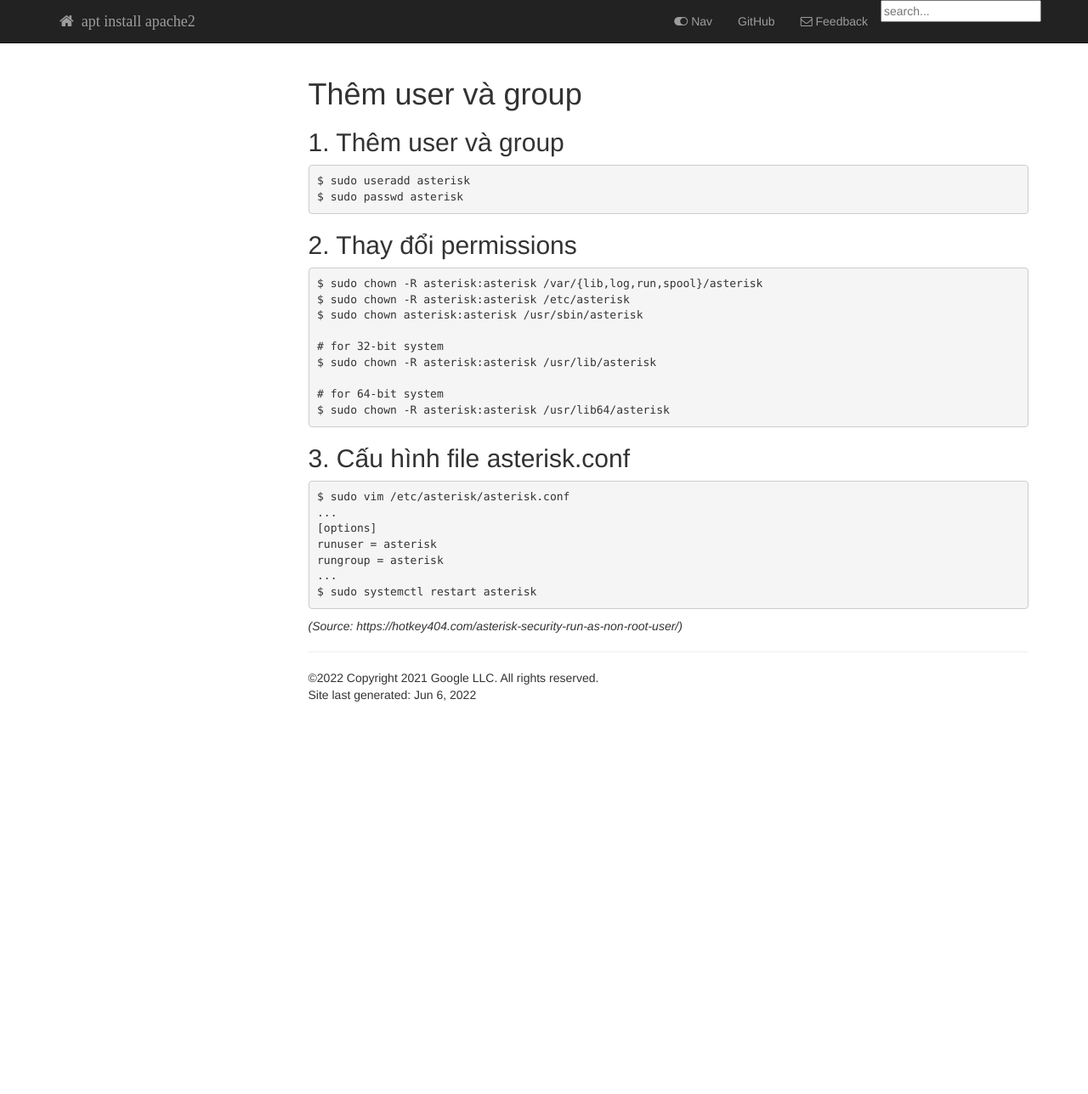
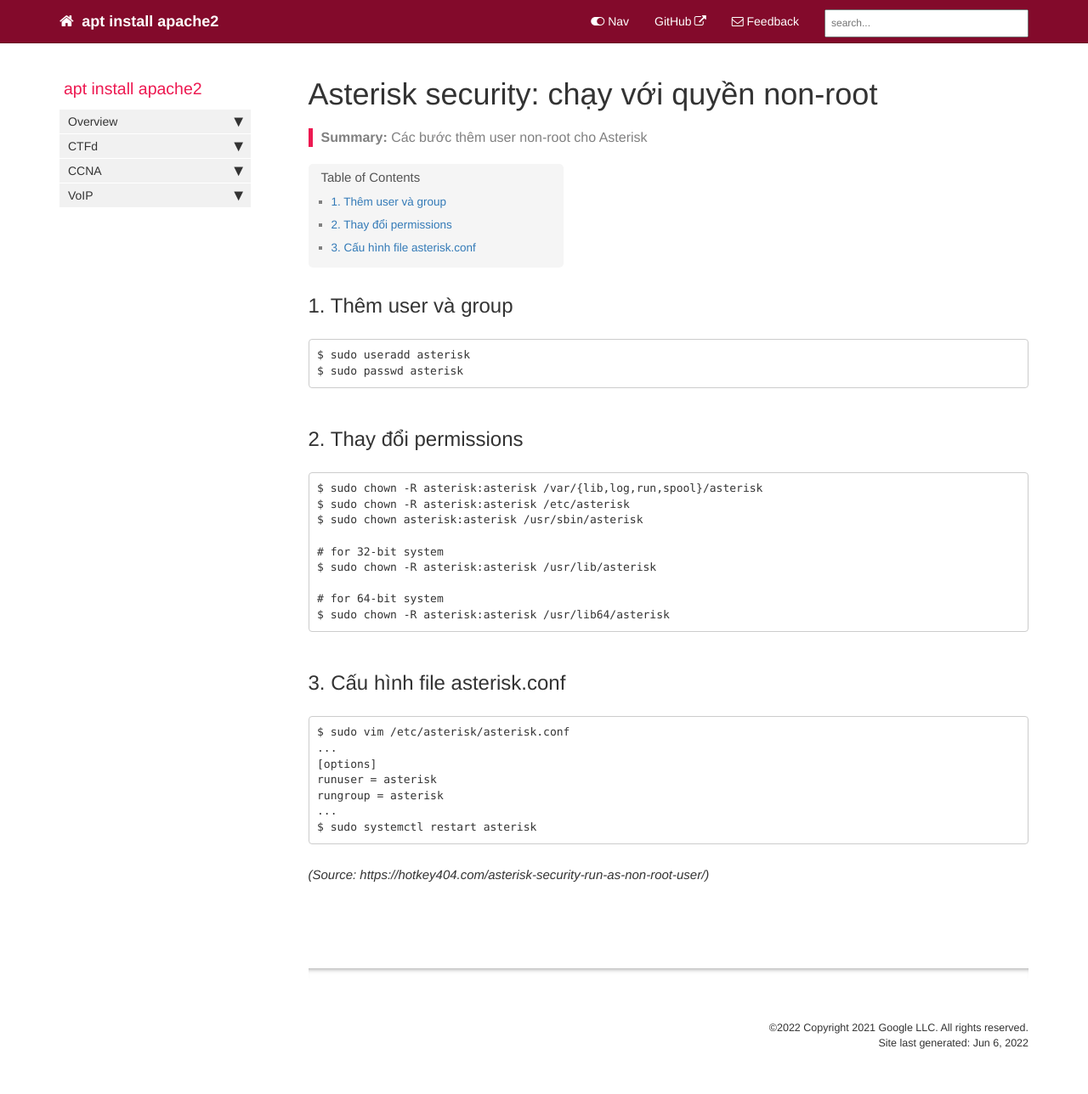
Before and after one commit to aptinstallapache2/aptinstallapache2.github.io, a Jekyll site: the page built from pages/VoIP/asterisk_security_run_as_nonroot_user.md, in a window 1280 px wide. Shown: the whole page at 85% size. Built offline with Jekyll 4.4.1, drawn with Linux system fonts in a browser that asks for light colours; nearby versions of some CDN libraries; library files that are not in the unit come from our copies; comment, search, counter and statistics services are not loaded; our own code applies the rules of GitHub Pages for plain Markdown files; before the commit the page ends 900 px from its top, so only the background shows below that.

Commit message:
Update asterisk_security_run_as_nonroot_user.md

```diff
--- a/pages/VoIP/asterisk_security_run_as_nonroot_user.md
+++ b/pages/VoIP/asterisk_security_run_as_nonroot_user.md
@@ -1,5 +1,5 @@
 ---
-title: Asterisk security: chạy với quyền non-root
+title: "Asterisk security: chạy với quyền non-root"
 summary: "Các bước thêm user non-root cho Asterisk"
 sidebar: mydoc_sidebar
 permalink: asterisk_security_run_as_nonroot_user.html
```
